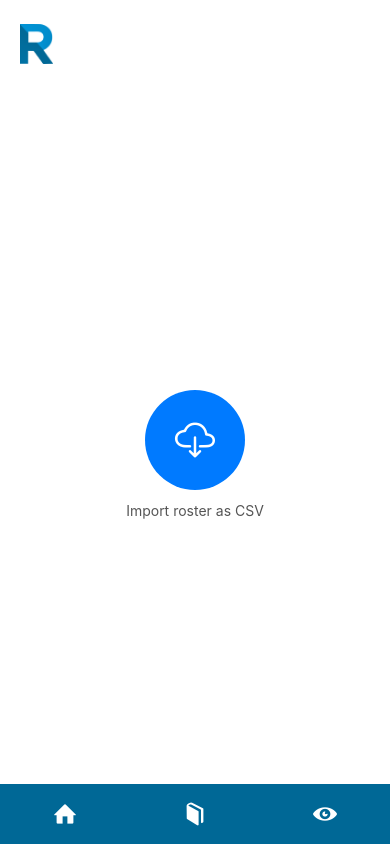
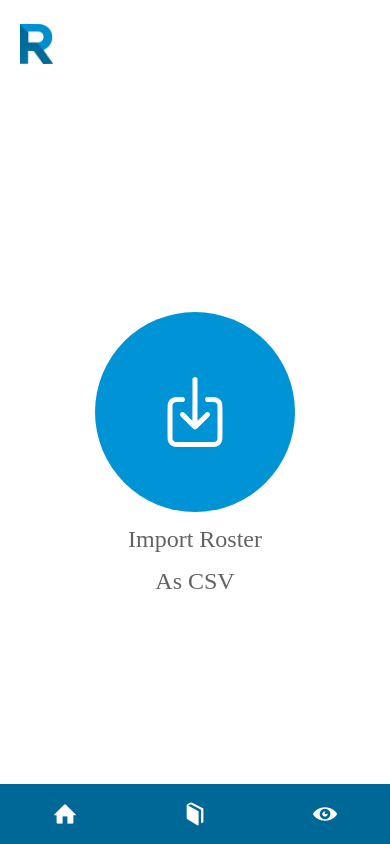
Before and after one commit to brandonnguyen11/rosterAI, a React Native app: screen / in a window 390 px wide. Built offline with nearby package versions, Linux system fonts and the light colour scheme.

Commit message:
import yuh

```diff
--- a/screens/HomeScreen.tsx
+++ b/screens/HomeScreen.tsx
@@ -22,9 +22,10 @@ export default function HomeScreen() {
       {/* Main content */}
       <View style={styles.content}>
         <TouchableOpacity style={styles.importButton} onPress={handleImportPress}>
-          <Ionicons name="cloud-download-outline" size={40} color="#fff" />
+          <Ionicons name="download-outline" size={80} color="#fff" />
         </TouchableOpacity>
-        <Text style={styles.importLabel}>Import roster as CSV</Text>
+        <Text style={styles.importLabel}>Import Roster</Text>
+        <Text style={styles.importLabel}>As CSV</Text>
       </View>
 
       {/* Navigation Bar */}
@@ -59,16 +60,21 @@ const styles = StyleSheet.create({
     alignItems: 'center',
   },
   importButton: {
-    width: 100,           // large round button
-    height: 100,
-    borderRadius: 50,     // makes it perfectly circular
-    backgroundColor: '#007AFF',
+    width: 200,
+    height: 200,
+    borderRadius: 100,     // makes it perfectly circular
+    backgroundColor: '#0093D5',
     justifyContent: 'center',
     alignItems: 'center',
   },
   importLabel: {
     marginTop: 12,
-    fontSize: 14,
-    color: '#555',
+    fontSize: 24,
+    color: '#636363',
+    fontFamily: 'OpenSans-SemiBold', // semi-bold Open Sans
+    textAlign: 'center',              // center the text
+    lineHeight: 30,                   // spacing between lines
   },
+
+
 });
```
